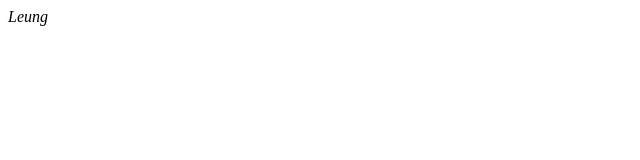
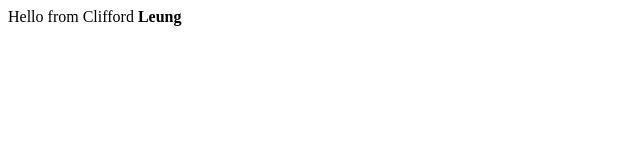
Before and after one commit to Cliffo24/School, a plain HTML site: page Lab1/Leung_Clifford_hello.html in a window 1280 px wide. Shown: the whole page, without its empty margins (0-640 px from the left). Drawn offline with Linux system fonts and the light colour scheme.

Commit message:
Update Leung_Clifford_hello.html

```diff
--- a/Lab1/Leung_Clifford_hello.html
+++ b/Lab1/Leung_Clifford_hello.html
@@ -1,3 +1,3 @@
 <html>
-    <i from Clifford <b>Leung</b>
+    Hello from Clifford <b>Leung</b>
 </html>
```
